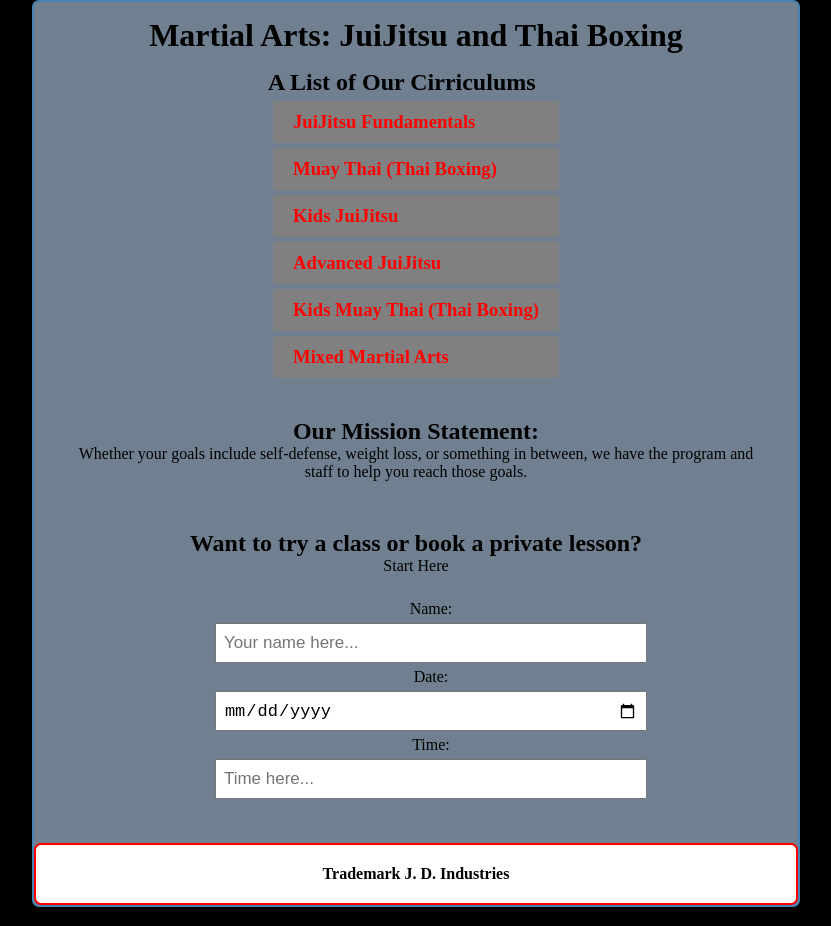
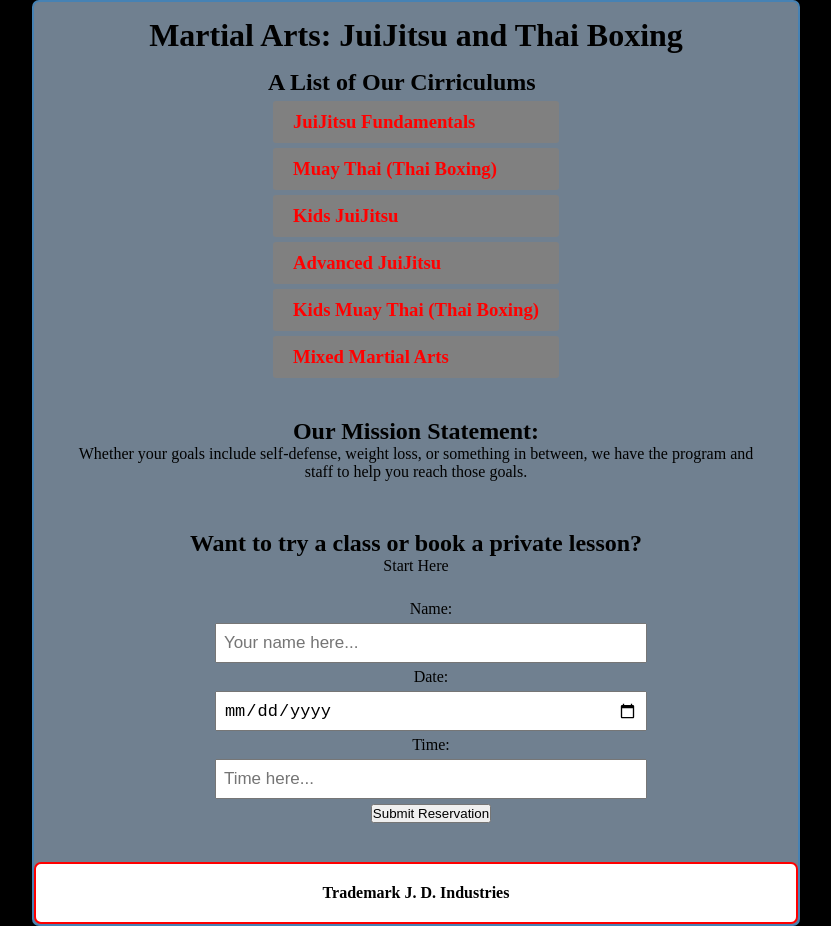
Before and after one commit to JDixon1995/Martial-Arts-App, a React (Create React App) app: page / in a window 1280 px wide. Shown: the whole page, without its empty margins (224-1055 px from the left). Built offline with nearby package versions, Linux system fonts and the light colour scheme.

Commit message:
added props, and button to Form component.

```diff
--- a/src/App.js
+++ b/src/App.js
@@ -7,7 +7,10 @@ import Footer from './components/Footer'
 
 const App = () => {
 
-
+  const addRes = (e) => {
+    e.preventDefault();
+    console.log('Clicked', e.target)
+  }
 
   return (
     <div className="container">
@@ -15,7 +18,7 @@ const App = () => {
       title='Martial Arts: JuiJitsu and Thai Boxing' />
       <Programs />
       <Mission />
-      <Form />
+      <Form onSubmit={addRes} />
       <Footer />
     </div>
   );
--- a/src/components/Form.js
+++ b/src/components/Form.js
@@ -1,17 +1,18 @@
 import React from 'react'
 
-const Form = () => {
+const Form = ( {onSubmit} ) => {
     return (
         <div className="form-div">
             <h2>Want to try a class or book a private lesson?</h2>
             <p>Start Here</p>
-        <form className="form-control">
+        <form className="form-control" onSubmit={onSubmit} >
             <label>Name:</label>
             <input type="text" placeholder="Your name here..." />
             <label>Date:</label>
             <input type="date" placeholder="Date and here..." />
             <label>Time:</label>
             <input type="text" placeholder="Time here..." />
+            <button type="submit">Submit Reservation</button>
         </form>
         </div>
     )
```
